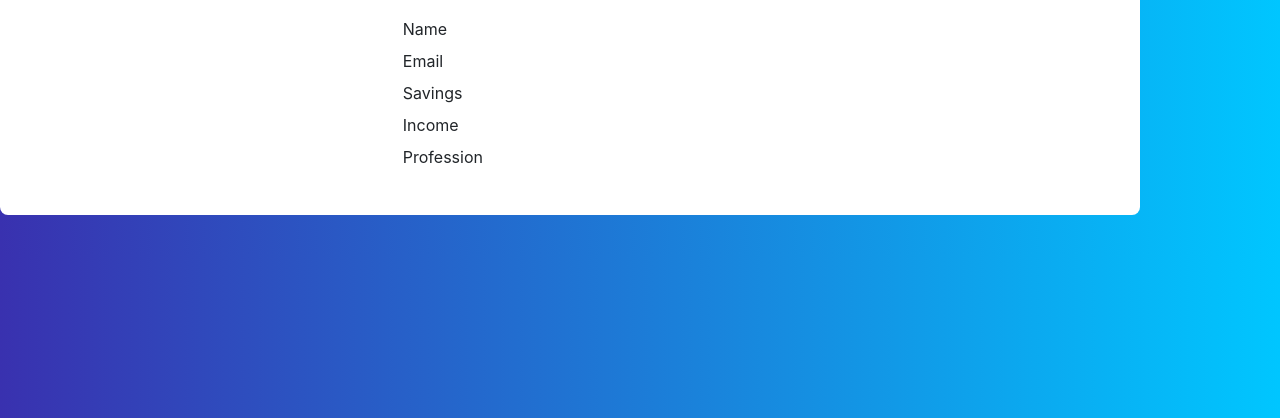
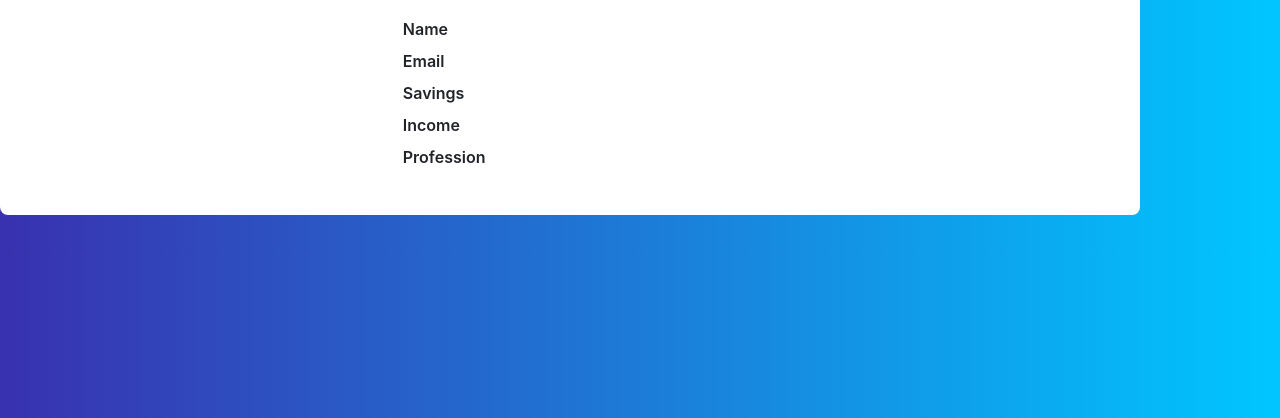
Before and after one commit to duvindusahan/Expense_Tracking_App, a Django app: template ExpenseTracker/templates/home/profile.html in a window 1280 px wide. Shown: the part 200-618 px from the top of the page. Run offline with Django 5.2, Linux system fonts and the light colour scheme; the template is opened without the code that fills it, so the values that code supplies are empty; some libraries are stand-ins or nearby versions.

Commit message:
Add profile tabs styles

```diff
--- a/ExpenseTracker/static/profile.css
+++ b/ExpenseTracker/static/profile.css
@@ -104,3 +104,12 @@ body {
 .profile-work ul {
     list-style: none;
 }
+/* Profile Tabs */
+.profile-tab label {
+    font-weight: 600;
+}
+
+.profile-tab p {
+    font-weight: 600;
+    color: #0062cc;
+}
```
